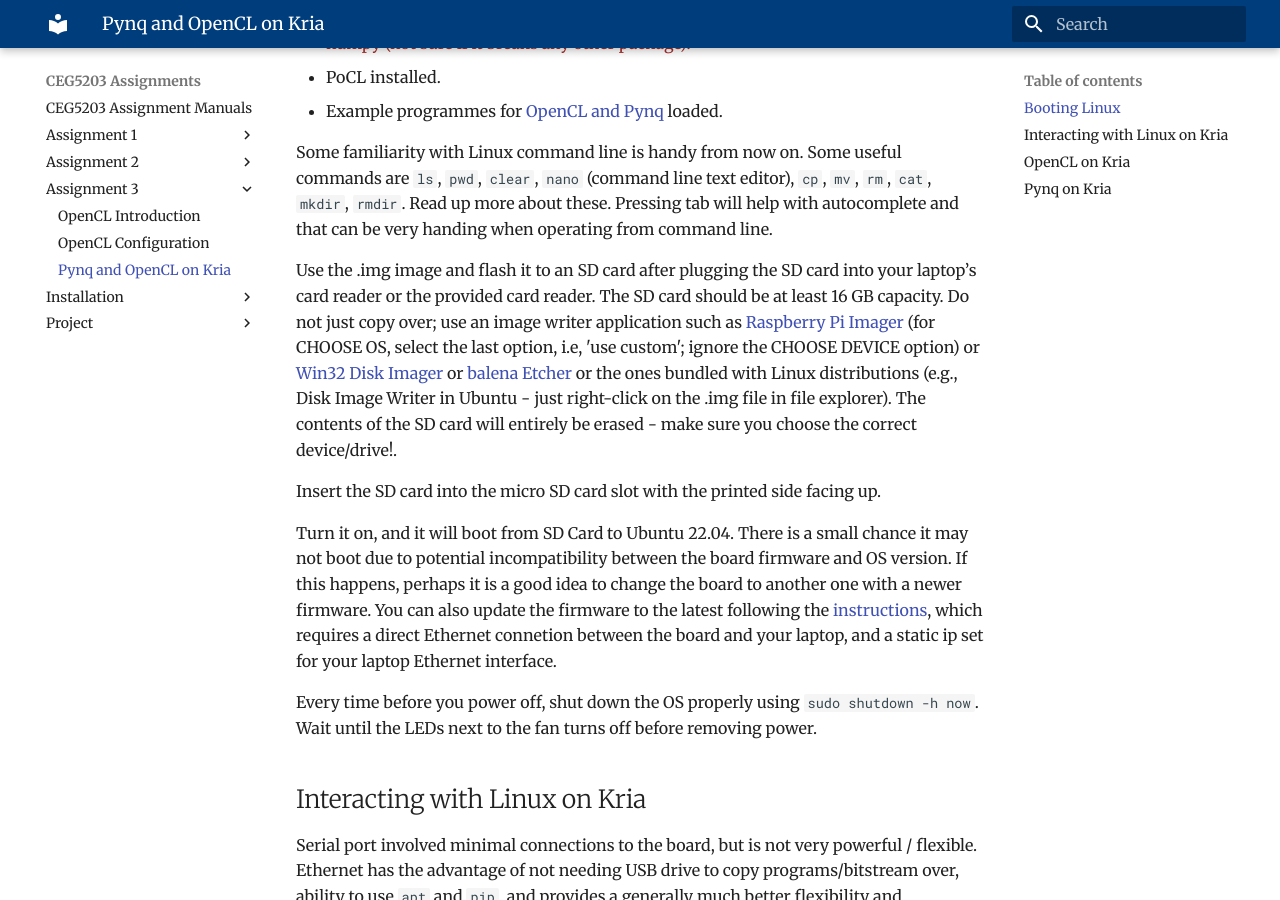
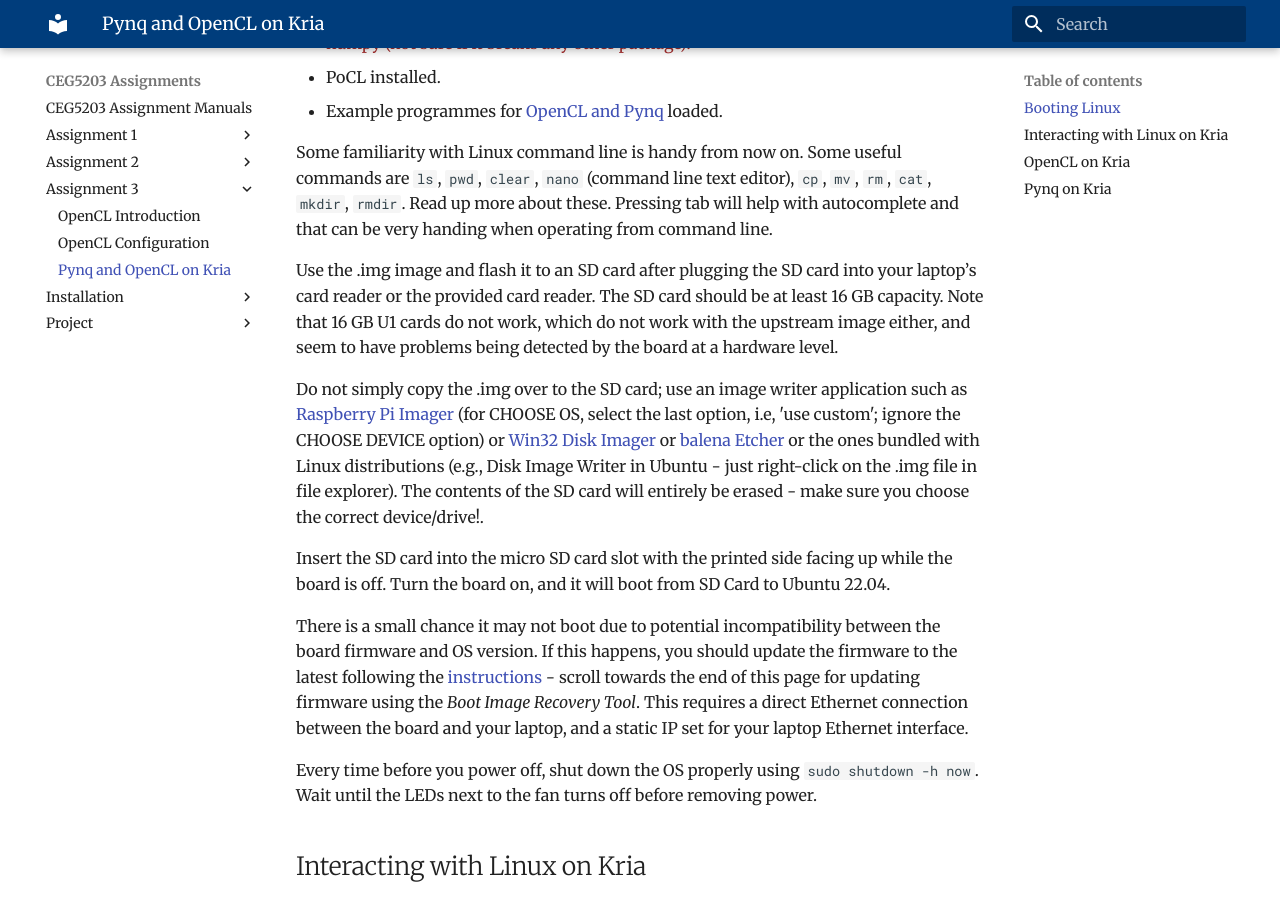
Before and after one commit to NUS-CEG5203/assignments, an MkDocs documentation site: the page built from docs/Assignment_3/3_Pynq_OpenCL_Kria.md, in a window 1280 px wide and 900 px high, scrolled down 729 px. Built offline with MkDocs 1.6.1 and Material for MkDocs 9.7.7, drawn with Linux system fonts in a browser that asks for light colours; some of the changed text lies outside the part shown.

Commit message:
Updated Pynq related instructions

```diff
--- a/docs/Assignment_3/3_Pynq_OpenCL_Kria.md
+++ b/docs/Assignment_3/3_Pynq_OpenCL_Kria.md
@@ -26,11 +26,13 @@
 Some familiarity with Linux command line is handy from now on. Some useful commands are
 `ls`, `pwd`, `clear`, `nano` (command line text editor), `cp`, `mv`, `rm`, `cat`, `mkdir`, `rmdir`. Read up more about these. Pressing tab will help with autocomplete and that can be very handing when operating from command line.
 
-Use the .img image and flash it to an SD card after plugging the SD card into your laptop’s card reader or the provided card reader. The SD card should be at least 16 GB capacity. Do not just copy over; use an image writer application such as [Raspberry Pi Imager](https://www.raspberrypi.com/software/) (for CHOOSE OS, select the last option, i.e, 'use custom'; ignore the CHOOSE DEVICE option) or [Win32 Disk Imager](https://win32diskimager.org/) or [balena Etcher](https://etcher.balena.io/) or the ones bundled with Linux distributions (e.g., Disk Image Writer in Ubuntu - just right-click on the .img file in file explorer). The contents of the SD card will entirely be erased - make sure you choose the correct device/drive!.
+Use the .img image and flash it to an SD card after plugging the SD card into your laptop’s card reader or the provided card reader. The SD card should be at least 16 GB capacity. Note that 16 GB U1 cards do not work, which do not work with the upstream image either, and seem to have problems being detected by the board at a hardware level.
 
-Insert the SD card into the micro SD card slot with the printed side facing up.
+Do not simply copy the .img over to the SD card; use an image writer application such as [Raspberry Pi Imager](https://www.raspberrypi.com/software/) (for CHOOSE OS, select the last option, i.e, 'use custom'; ignore the CHOOSE DEVICE option) or [Win32 Disk Imager](https://win32diskimager.org/) or [balena Etcher](https://etcher.balena.io/) or the ones bundled with Linux distributions (e.g., Disk Image Writer in Ubuntu - just right-click on the .img file in file explorer). The contents of the SD card will entirely be erased - make sure you choose the correct device/drive!.
 
-Turn it on, and it will boot from SD Card to Ubuntu 22.04. There is a small chance it may not boot due to potential incompatibility between the board firmware and OS version. If this happens, perhaps it is a good idea to change the board to another one with a newer firmware. You can also update the firmware to the latest following the [instructions](https://xilinx-wiki.atlassian.net/wiki/spaces/A/pages/3020685316/Kria+SOM+Boot+Firmware+Update), which requires a direct Ethernet connetion between the board and your laptop, and a static ip set for your laptop Ethernet interface.
+Insert the SD card into the micro SD card slot with the printed side facing up while the board is off. Turn the board on, and it will boot from SD Card to Ubuntu 22.04.
+
+There is a small chance it may not boot due to potential incompatibility between the board firmware and OS version. If this happens, you should update the firmware to the latest following the [instructions](https://xilinx-wiki.atlassian.net/wiki/spaces/A/pages/3020685316/Kria+SOM+Boot+Firmware+Update) - scroll towards the end of this page for updating firmware using the _Boot Image Recovery Tool_. This requires a direct Ethernet connection between the board and your laptop, and a static IP set for your laptop Ethernet interface.
 
 Every time before you power off, shut down the OS properly using `sudo shutdown -h now`. Wait until the LEDs next to the fan turns off before removing power.
 
@@ -153,4 +155,4 @@
 
     If you made changes to your file directory on the Kria, in order to copy back to the USB drive, the drive should be mounted with write permissions for the user Ubuntu. It is easy to figure out how to do this with a bit of Googling.
 
-If you wish to make substantial changes to the .cpp file for OpenCL, you can also edit on the laptop and copy it using one of the methods mentioned above.
+If you wish to make substantial changes to the .cpp file for OpenCL or .py file for Pynq, you can also edit on the laptop and copy it using one of the methods mentioned above.
```
